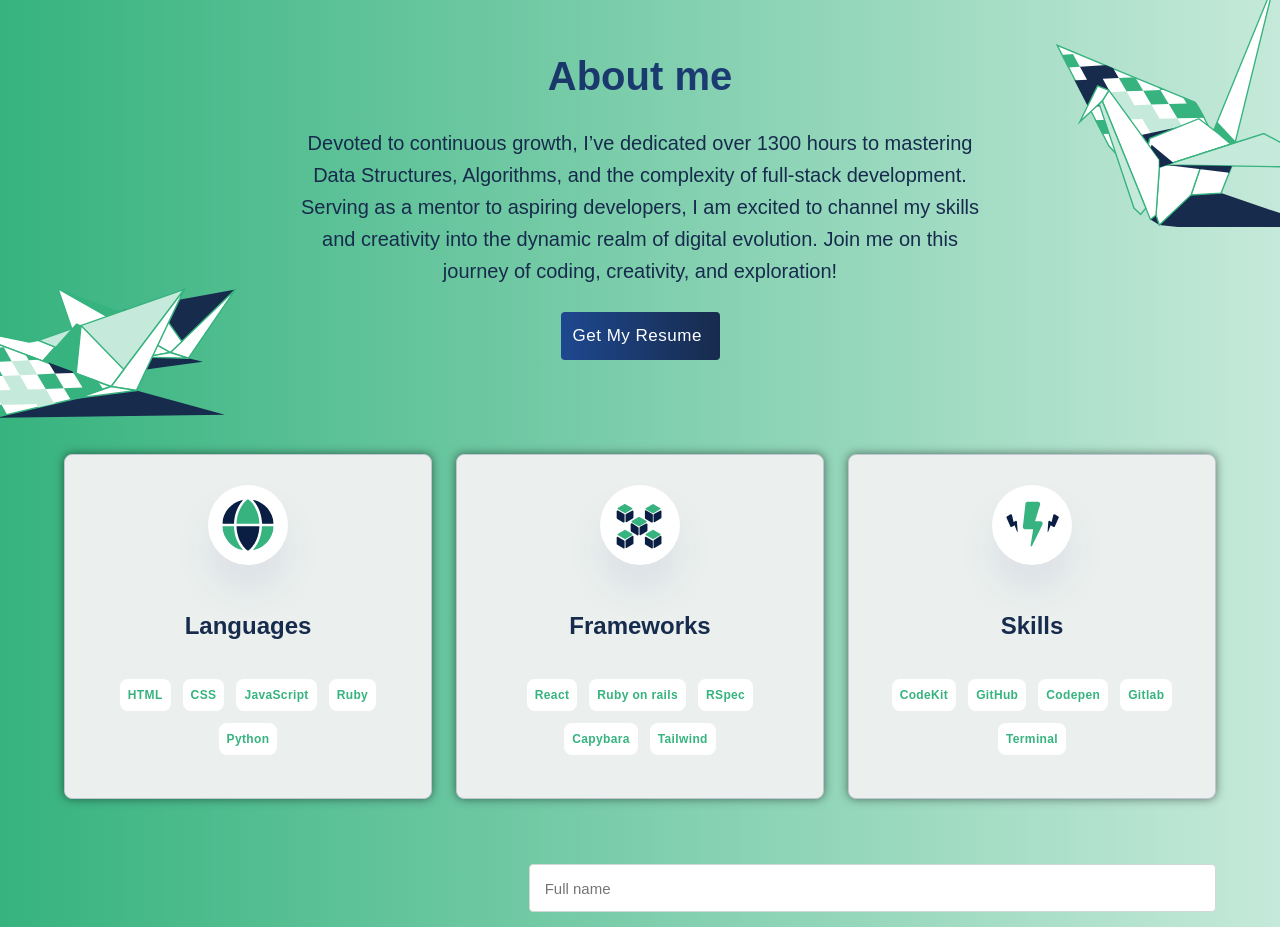
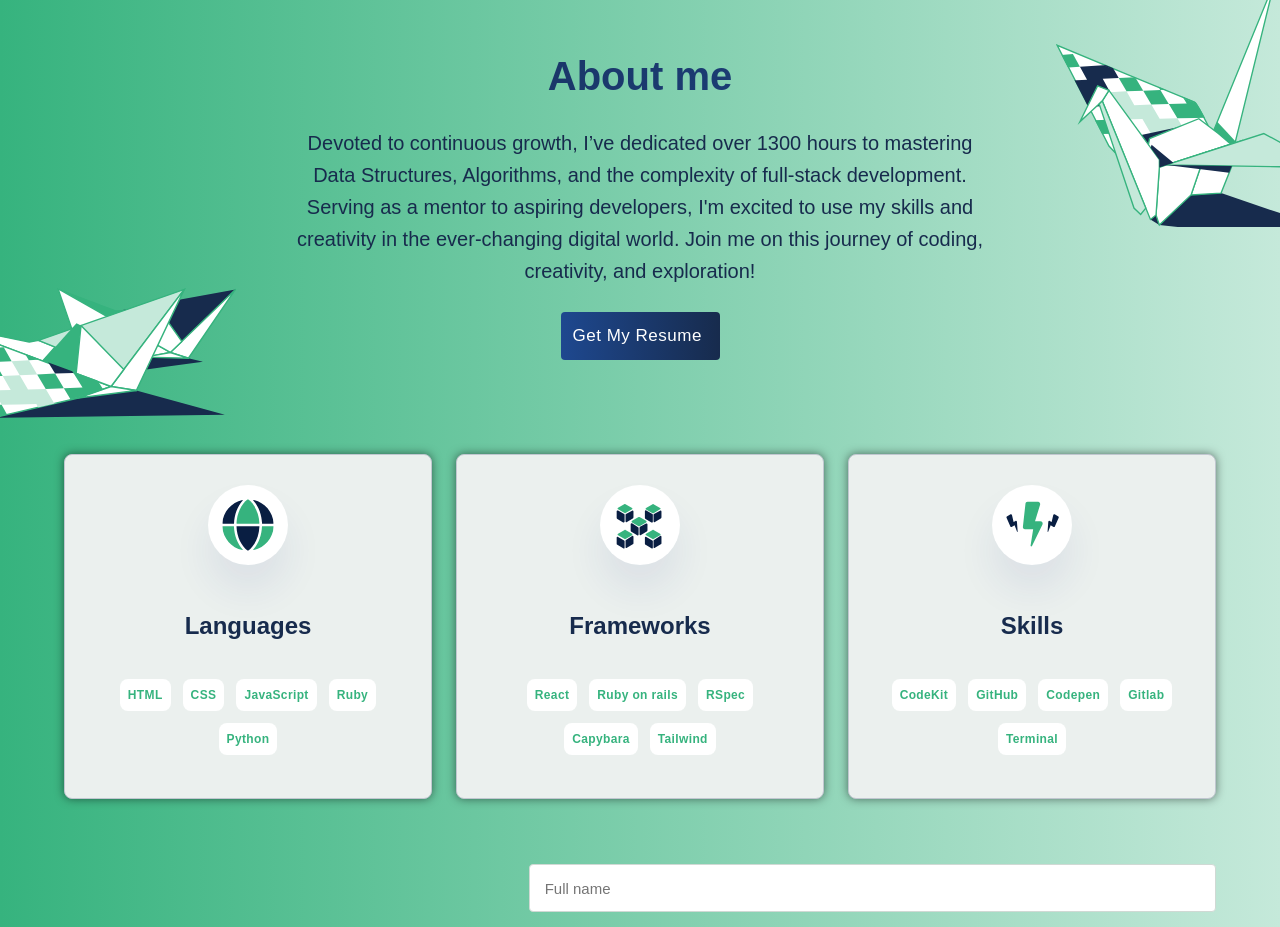
Before and after one commit to Chandan-devs-tech/Personal-Portfolio, a website: page index.html in a window 1280 px wide. Shown: the part 1920-2847 px from the top of the page. Drawn offline with Linux system fonts and the light colour scheme.

Commit message:
Modify index.html

```diff
--- a/index.html
+++ b/index.html
@@ -140,9 +140,9 @@
             Devoted to continuous growth, I’ve dedicated over 1300 hours to
             mastering Data Structures, Algorithms, and the complexity of
             full-stack development. Serving as a mentor to aspiring developers,
-            I am excited to channel my skills and creativity into the dynamic
-            realm of digital evolution. Join me on this journey of coding,
-            creativity, and exploration!
+            I'm excited to use my skills and creativity in the ever-changing
+            digital world. Join me on this journey of coding, creativity, and
+            exploration!
           </p>
         </div>
         <div class="about-me-btn">
```
